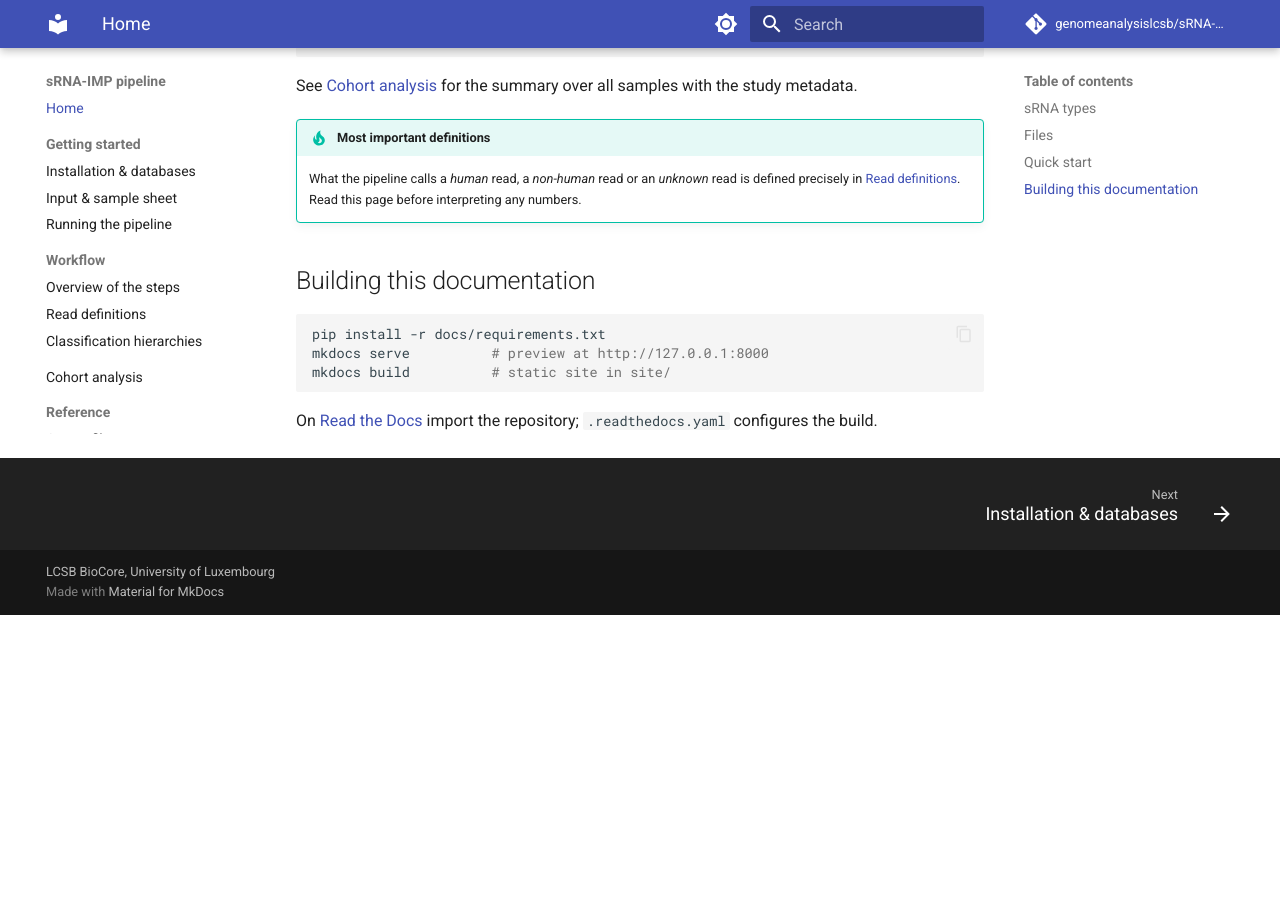
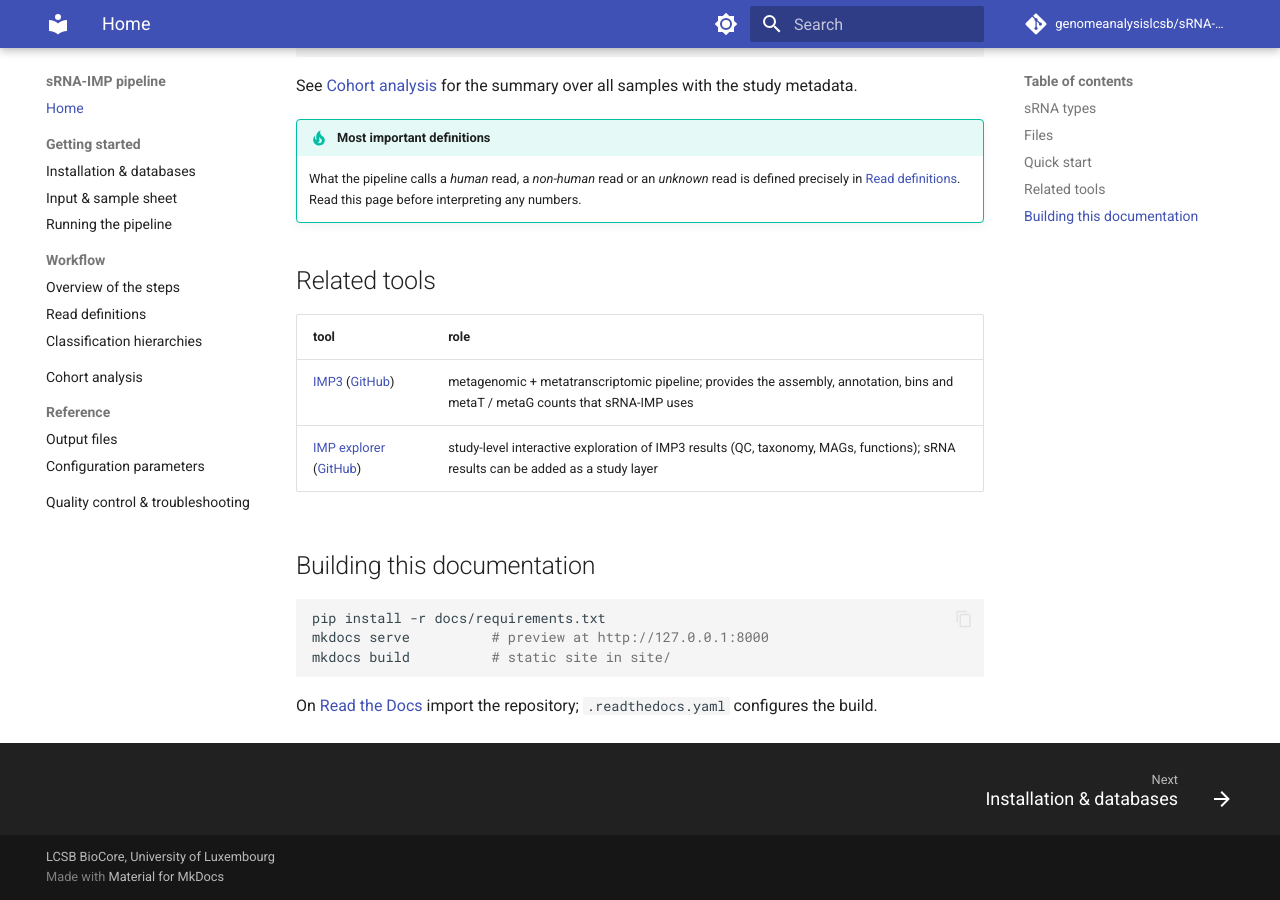
Before and after one commit to genomeanalysislcsb/sRNA-IMP, an MkDocs documentation site: the page built from docs/index.md, in a window 1280 px wide and 900 px high, scrolled down 2141 px. Built offline with MkDocs 1.6.1 and Material for MkDocs 9.7.7, drawn with Linux system fonts in a browser that asks for light colours; comment, search, counter and statistics services are not loaded; before the commit the page ends 2756 px from its top, so only the background shows below that.

Commit message:
docs: links to IMP3 and IMP explorer on GitHub
Co-Authored-By: Claude Opus 5.5 <noreply@anthropic.com>
Claude-Session: https://claude.ai/code/session_01PryMVSXXtZox75xdUKa2x6

````diff
--- a/docs/index.md
+++ b/docs/index.md
@@ -2,7 +2,7 @@
 
 sRNA-IMP analyses small-RNA sequencing data of microbiome samples. It takes **one raw
 single-end small-RNA FASTQ per sample** and **sRNA type**, removes adapters and low-quality bases, separates
-**human** from **microbial (non-human)** reads, and classifies both against curated small-RNA databases and against the [IMP3](https://imp3.readthedocs.io/en/latest/) **multi-omic metagenomic assembly** (contigs, annotation, bins) from the same sample.
+**human** from **microbial (non-human)** reads, and classifies both against curated small-RNA databases and against the [IMP3](https://genomeanalysislcsb.github.io/IMP3/) **multi-omic metagenomic assembly** (contigs, annotation, bins) from the same sample.
 
 The pipeline works on three levels: modules per sample-sheet row (one sRNA library), steps per sample
 (all its libraries together with metaT / metaG) and a cohort summary over all samples.
@@ -74,6 +74,13 @@ See [Cohort analysis](cohort.md) for the summary over all samples with the study
     What the pipeline calls a *human* read, a *non-human* read or an *unknown* read is defined precisely
     in [Read definitions](definitions.md). Read this page before interpreting any numbers.
 
+## Related tools
+
+| tool | role |
+|---|---|
+| [IMP3](https://genomeanalysislcsb.github.io/IMP3/) ([GitHub](https://github.com/genomeanalysislcsb/IMP3)) | metagenomic + metatranscriptomic pipeline; provides the assembly, annotation, bins and metaT / metaG counts that sRNA-IMP uses |
+| [IMP explorer](https://genomeanalysislcsb.github.io/imp-explorer/) ([GitHub](https://github.com/genomeanalysislcsb/imp-explorer)) | study-level interactive exploration of IMP3 results (QC, taxonomy, MAGs, functions); sRNA results can be added as a study layer |
+
 ## Building this documentation
 
 ```bash
````
Also changed, not shown: README.md (+6 -1 lines).
